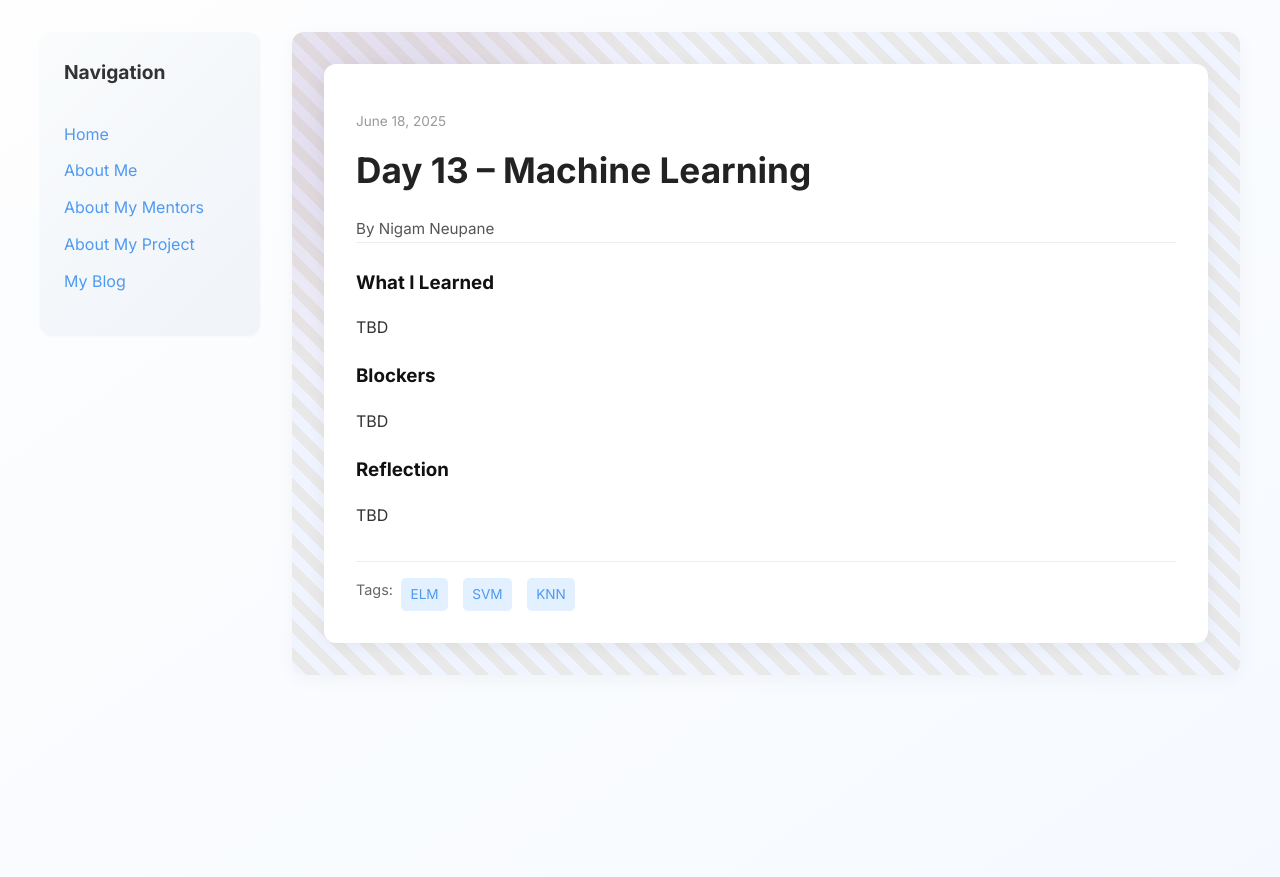
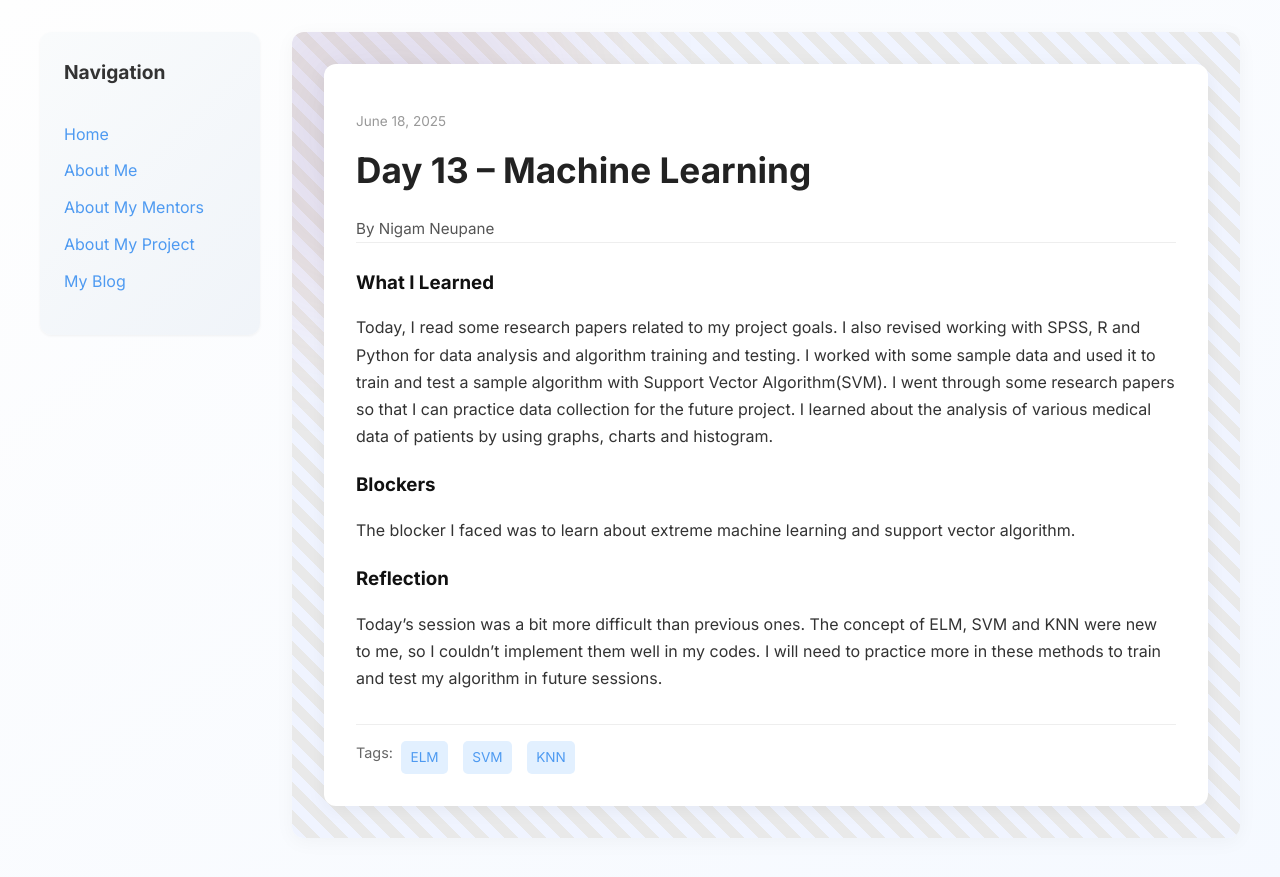
Before and after one commit to NigamNeupane/NigamNeupane.github.io, a Jekyll site: the page built from _posts/2025-06-18-day-13.md, in a window 1280 px wide. Shown: the top 877 px of the page. Built offline with Jekyll 4.4.1, drawn with Linux system fonts in a browser that asks for light colours.

Commit message:
Update 2025-06-18-day-13.md

```diff
--- a/_posts/2025-06-18-day-13.md
+++ b/_posts/2025-06-18-day-13.md
@@ -7,10 +7,14 @@ permalink: /day13.html
 tags: [ELM, SVM, KNN]
 
 what_i_learned: |
-  TBD
+  Today, I read some research papers related to my project goals. I also revised working with SPSS, R and Python for data analysis and algorithm
+  training and testing. I worked with some sample data and used it to train and test a sample algorithm with Support Vector Algorithm(SVM). I went through some research papers so that I can practice data collection for the future project. I learned about the analysis of various medical data
+  of patients by using graphs, charts and histogram.
+
 blockers: |
-  TBD
+  The blocker I faced was to learn about extreme machine learning and support vector algorithm.
 
 reflection: |
-  TBD
+  Today's session was a bit more difficult than previous ones. The concept of ELM, SVM and KNN were new to me, so I couldn't implement them well in
+  my codes. I will need to practice more in these methods to train and test my algorithm in future sessions.
 ---
```
